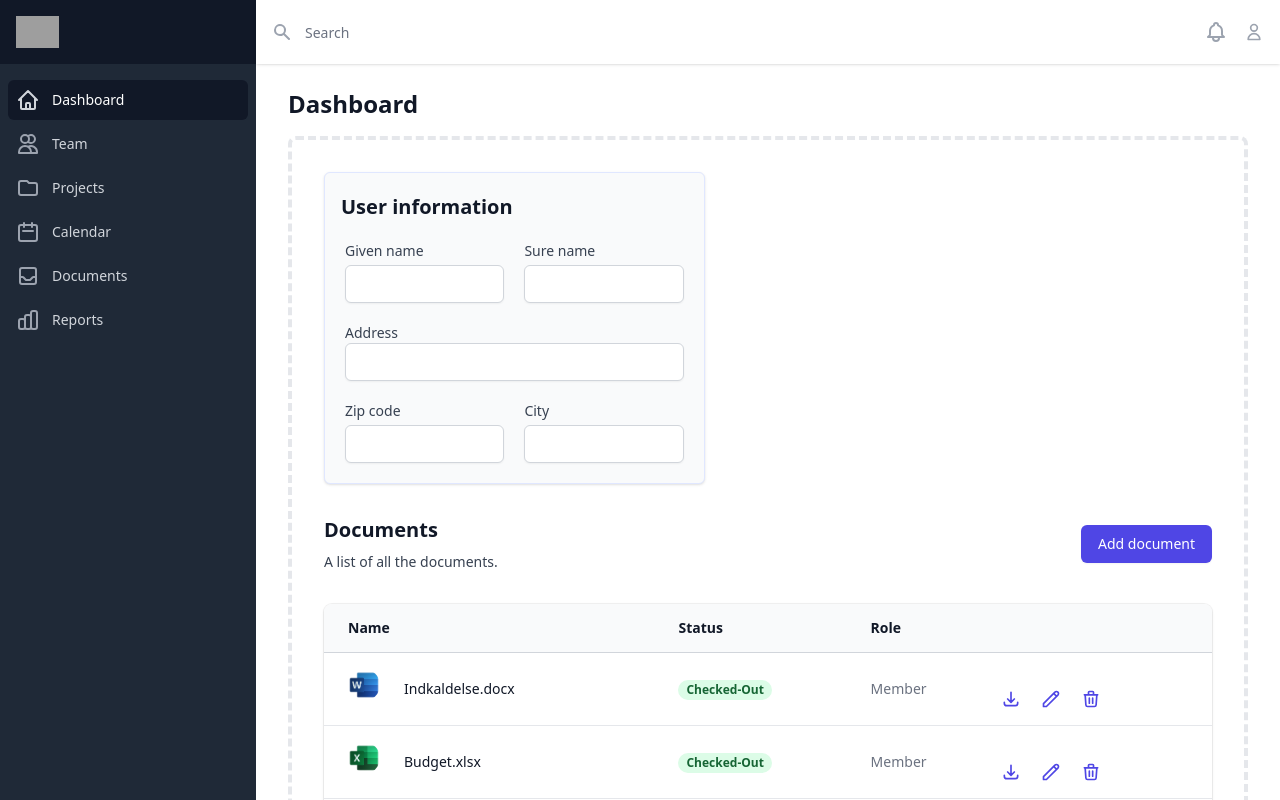
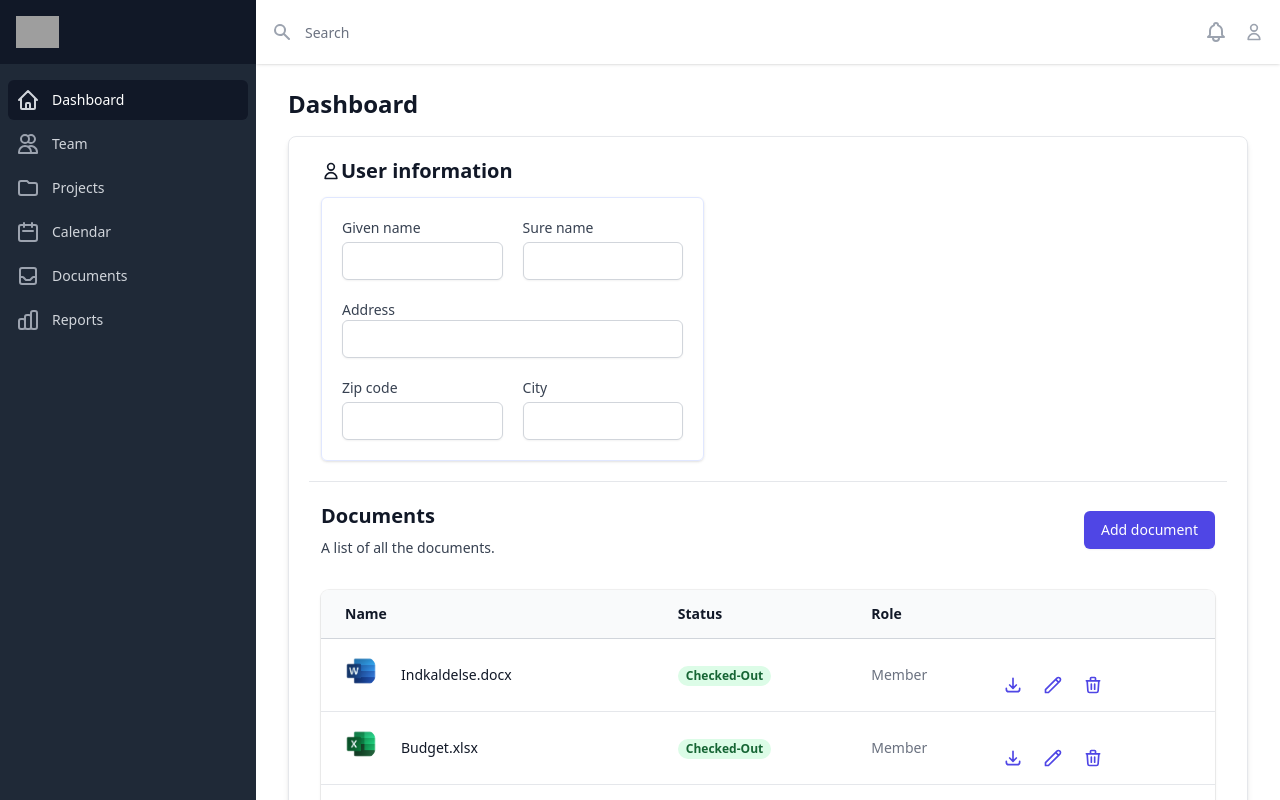
Before and after one commit to kim4848/EsdhDemo, a React (Create React App) app: page / in a window 1280 px wide. Shown: the top 800 px of the page. Built offline with nearby package versions, Linux system fonts and the light colour scheme; grey boxes are pictures that could not be loaded.

Commit message:
Mminor UI update

```diff
--- a/src/Components/List.js
+++ b/src/Components/List.js
@@ -1,4 +1,4 @@
-import { DownloadIcon, TrashIcon, PencilIcon } from "@heroicons/react/outline";
+import { DownloadIcon, TrashIcon, PencilIcon, UserIcon } from "@heroicons/react/outline";
 import word from "../Assets/word.png";
 import excel from "../Assets/excel.png";
 import powerpoint from "../Assets/powerpoint.png";
--- a/src/Components/UserInformation.js
+++ b/src/Components/UserInformation.js
@@ -1,7 +1,14 @@
+import { UserIcon } from "@heroicons/react/outline";
 export default function UserInformation() {
   return (
-    <div className="w-2/5 border border-indigo-100 rounded-md m-8 shadow bg-gray-50 ">
-      <h1 className="text-xl font-semibold text-gray-900 mt-5 ml-4">User information</h1>
+    <div>
+      <h1 className="text-xl font-semibold text-gray-900 mt-5 ml-8">
+        <div className="flex flex-row">
+          <UserIcon className="h-5 w-5 mt-1"></UserIcon>
+          <div className="-pt-2">User information</div>
+        </div>
+      </h1>
+      <div className="w-2/5 border border-indigo-100 rounded-md ml-8 mt-3 shadow ">
         <div className="flex flex-row m-5">
           <div>
             <label htmlFor="email" className="block text-sm font-medium text-gray-700">
@@ -47,5 +54,6 @@ export default function UserInformation() {
           </div>
         </div>
       </div>
+    </div>
   );
 }
--- a/src/MainView.js
+++ b/src/MainView.js
@@ -171,8 +171,9 @@ export default function MainView() {
               <div className="max-w-7xl mx-auto px-4 sm:px-6 md:px-8">
                 {/* Replace with your content */}
                 <div className="py-4">
-                  <div className="border-4 border-dashed border-gray-200 rounded-lg pb-10">
+                  <div className="border border-gray-200 rounded-lg pb-10 shadow-md">
                     <UserInformation></UserInformation>
+                    <hr className="m-5"></hr>
                     <ListView></ListView>
                   </div>
                 </div>
```
Lines whose indentation alone changed are shown as unchanged.
